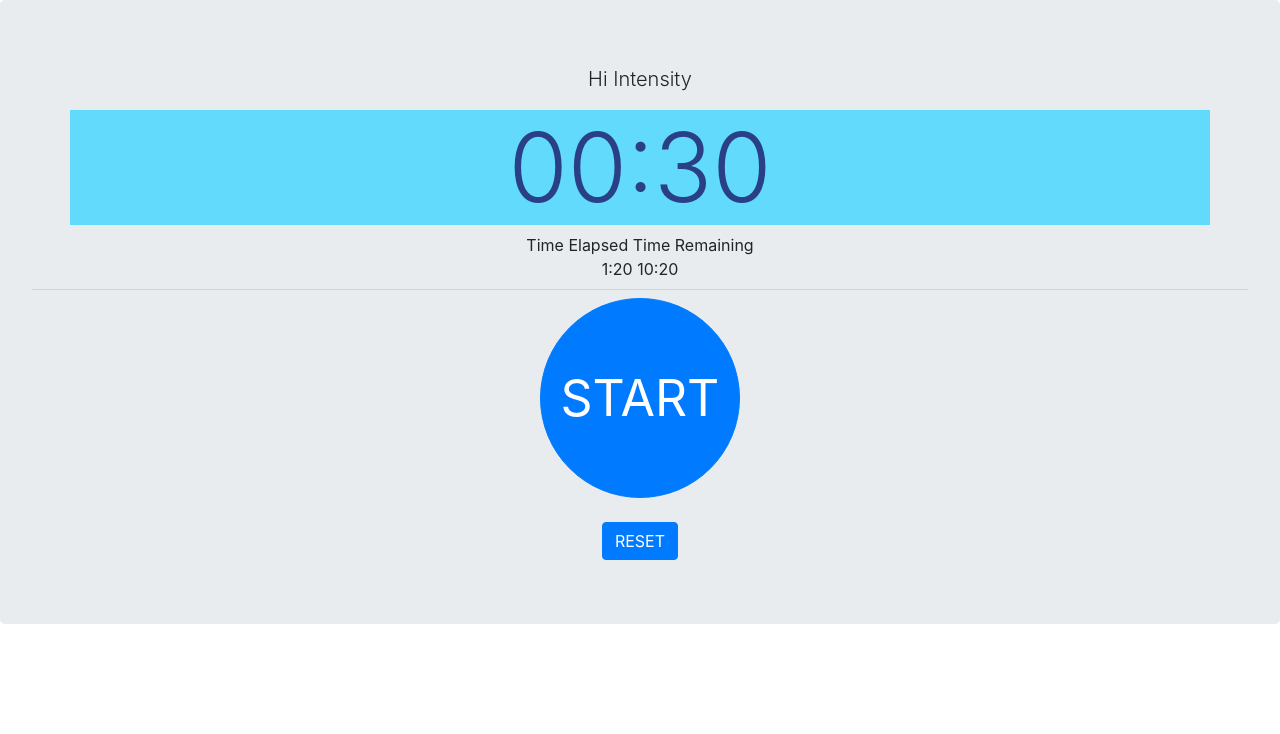
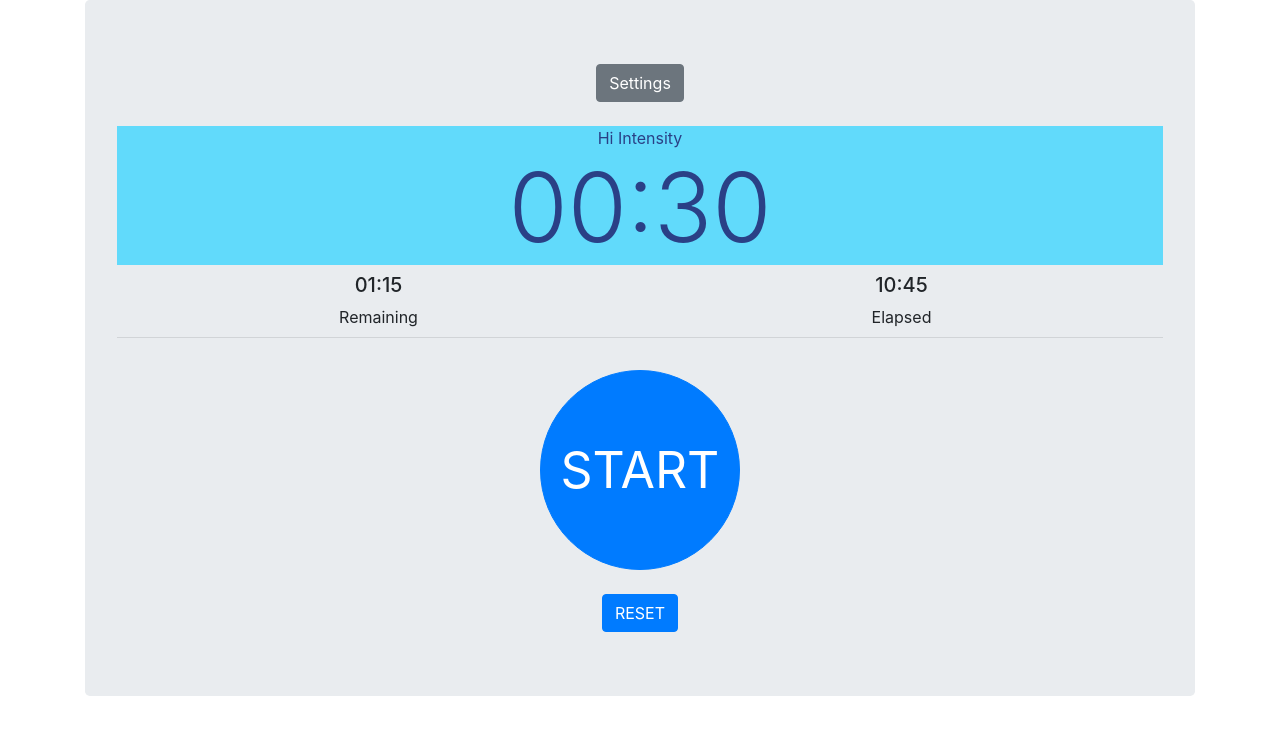
Before and after one commit to asabogal/interval-training-timer, a React (Create React App) app in the folder client/: page / in a window 1280 px wide. Shown: the top 734 px of the page. Built offline with nearby package versions, Linux system fonts and the light colour scheme.

Commit message:
hardcode layout to be further styled and split into components

```diff
--- a/client/src/App.js
+++ b/client/src/App.js
@@ -1,31 +1,64 @@
 import React, { Component } from 'react';
-import { Jumbotron, Button, Container, Col } from 'reactstrap';
+import { Jumbotron, Button, Container, Col, Row } from 'reactstrap';
 import './App.css';
 
 class App extends Component {
   render() {
     return (
       <div className="App">
+      <Container>
+        <Row>
+        <Col xs="12">
         <Jumbotron>
-        <p className="lead">Hi Intensity</p>
+        <Container>
+        <div>
+        <Button>Settings</Button>
+        </div>
+        </Container>
+
+        <br></br>
+
         <Container className="container-bg">
           <Col>
+          Hi Intensity
           <h1 className="display-1">00:30</h1>
           </Col>
         </Container>
 
+       <Container>
+         <Row>
+         <Col>
+         <h5>01:15</h5>
+         </Col>
+         <Col>
+         <h5>10:45</h5>
+         </Col>
+         </Row>
 
-        <span>Time Elapsed</span> <span>Time Remaining</span> <br></br>
-        <span className="text-center">1:20</span> <span>10:20</span>
+         <Row>
+         <Col>
+         Remaining
+         </Col>
+         <Col>
+         Elapsed
+         </Col>
+         </Row>
+
+
+       </Container>
+
 
         <hr className="my-2" />
+        <br></br>
         <div>
           <Button className="btn-circle btn-xl" color="primary">START</Button> <br></br>
-          <br></br>
-          <Button  color="primary">RESET</Button>
-        </div>
-      </Jumbotron>
-
+           <br></br>
+            <Button  color="primary">RESET</Button>
+            </div>
+          </Jumbotron>
+          </Col>
+          </Row>
+      </Container>
       </div>
     );
   }
```
